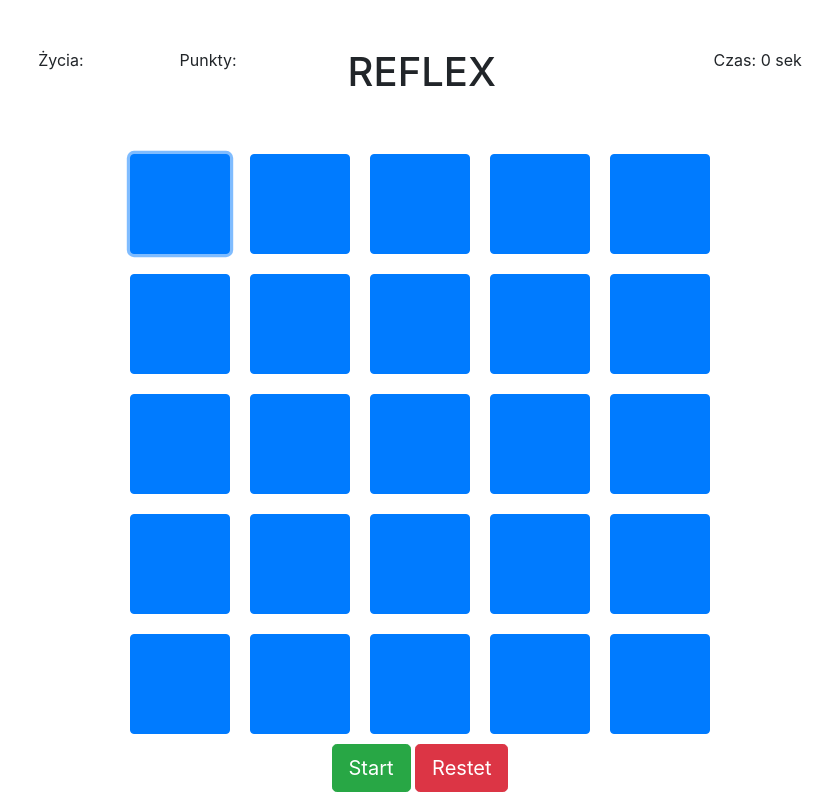
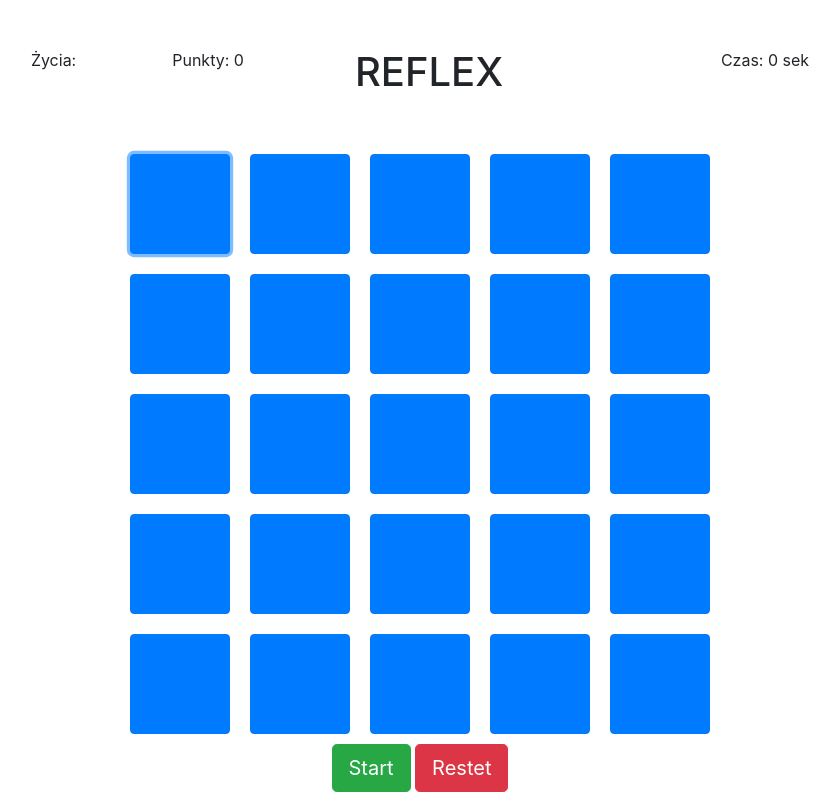
Before and after one commit to sq1fya/reflex, a plain HTML site: page src/static/index.html in a window 1280 px wide. Both pictures are taken after a click on the link 400 px from the left and 204 px from the top of the page. Shown: the whole page, without its empty margins (220-1060 px from the left). Drawn offline with nearby package versions, Linux system fonts and the light colour scheme.

Commit message:
WIP: add point on press

```diff
--- a/src/static/index.html
+++ b/src/static/index.html
@@ -18,7 +18,7 @@
     <div class="container">
       <div class="row justify-content-center">
         <div class="m-5">Życia:</div>
-        <div class="m-5">Punkty:</div>
+        <div class="m-5">Punkty: <span class="point">0</span></div>
         <h1 class="m-5 col-3">REFLEX</h1>
         <div class="m-5">Czas: <spam class="timer">0 sek</spam></div>
       </div>
@@ -26,7 +26,7 @@
     <div class="game_window">
       <div class="container">
         <div class="row justify-content-center">
-          <a href="#" id="module" class="btn btn-sq-lg btn-primary zielony"></a>
+          <a href="#" id="square" class="btn btn-sq-lg btn-primary green_square"></a>
           <a href="#" class="btn btn-sq-lg btn-primary"></a>
           <a href="#" class="btn btn-sq-lg btn-primary"></a>
           <a href="#" class="btn btn-sq-lg btn-primary"></a>
@@ -89,15 +89,19 @@
     ></script>
 
     <script>
-      // CLISK EVENT
-      var el = document.getElementById("module");
+      // CLICSK EVENT
+      var el = document.getElementById("square");
+      point = 0;
+      var score = document.querySelector(".point");
 
       el.onclick = function() {
-        var zielony = document.getElementsByClassName('zielony');
-        if element.classList.contains('class')
+        var square = document.getElementsByClassName("green_square");
+        if (square == "green_square")
         console.log("Click just happened");
         else {
-          console.log("nie zielony")
+          console.log("hit green_square - add point");
+          score.innerHTML = point;
+          point++;
         }
       };
 
```
